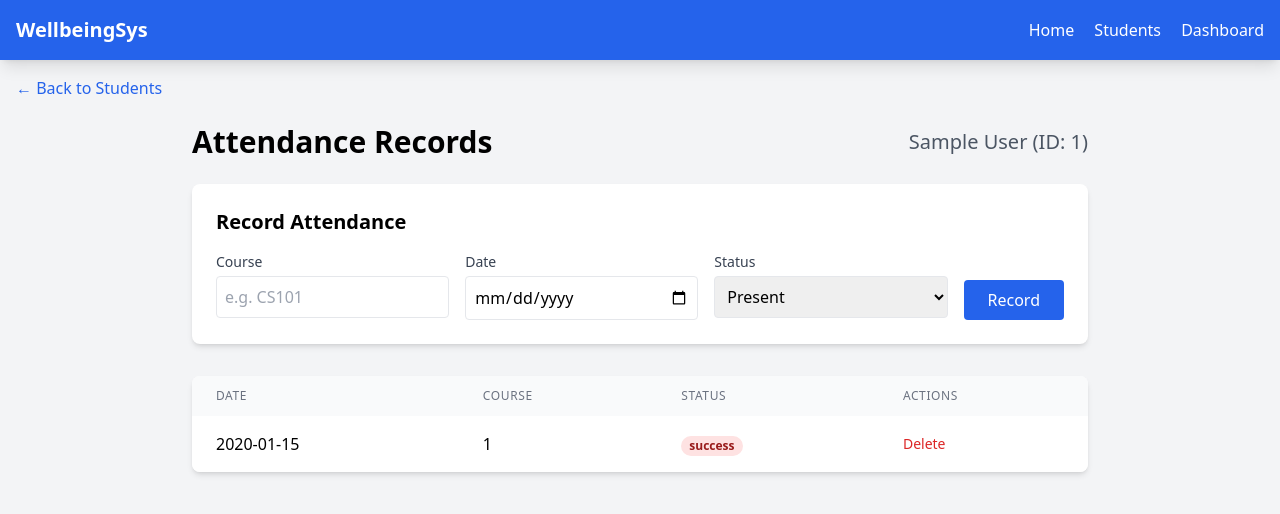
After one commit to Charbelto/Student_Wellbeing_Insights, a Flask app: page /attendance/1 in a window 1280 px wide. The commit adds this page. Shown: the top 514 px of the page. Run offline with Flask 3, Linux system fonts and the light colour scheme; tables that the repository leaves empty hold one stand-in row (values such as "Sample post"); some libraries are stand-ins or nearby versions.

Commit message:
Implement Attendance management routes and UI

```diff
--- a/app/routes.py
+++ b/app/routes.py
@@ -1,4 +1,5 @@
 from flask import Blueprint, render_template, current_app, jsonify, request, redirect, url_for, flash
+from datetime import date
 
 main_bp = Blueprint('main', __name__)
 
@@ -18,31 +19,59 @@ def add_student():
 
     try:
         current_app.student_service.create_student(name, email)
-        # flash('Student added successfully!', 'success') # Need secret key for flash
     except ValueError as e:
-        # flash(str(e), 'error')
         return render_template('students.html',
                              students=current_app.student_service.get_all_students(),
                              error=str(e))
 
     return redirect(url_for('main.students'))
 
+# --- ATTENDANCE ROUTES ---
+
+@main_bp.route('/attendance/<int:student_id>')
+def attendance_list(student_id):
+    student = current_app.student_service.get_student(student_id)
+    if not student:
+        return "Student not found", 404
+
+    records = current_app.attendance_service.get_student_attendance(student_id)
+    return render_template('attendance.html', student=student, records=records)
+
+@main_bp.route('/attendance/add', methods=['POST'])
+def add_attendance():
+    student_id = request.form.get('student_id', type=int)
+    course_id = request.form.get('course_id')
+    status = request.form.get('status')
+    date_str = request.form.get('date')
+
+    if date_str:
+        d = date.fromisoformat(date_str)
+    else:
+        d = date.today()
+
+    current_app.attendance_service.record_attendance(student_id, course_id, status, d)
+    return redirect(url_for('main.attendance_list', student_id=student_id))
+
+@main_bp.route('/attendance/delete/<int:record_id>', methods=['POST'])
+def delete_attendance(record_id):
+    student_id = request.args.get('student_id', type=int)
+    current_app.attendance_service.delete_attendance(record_id)
+    return redirect(url_for('main.attendance_list', student_id=student_id))
+
+# --- DASHBOARD ROUTES ---
+
 @main_bp.route('/dashboard')
 def dashboard():
-    # If student_id is passed, show for that student, else show list or default
     student_id = request.args.get('student_id', type=int)
 
     if not student_id:
-        # If no student selected, try to pick the first one or show empty state
         students = current_app.student_service.get_all_students()
         if students:
             return redirect(url_for('main.dashboard', student_id=students[0].id))
         else:
-            # No students at all
             return render_template('dashboard.html', summary=None, error="No students found. Please add a student first.")
 
     summary = current_app.analytics_service.get_student_wellbeing_summary(student_id)
-    # Also fetch student details to display name
     student = current_app.student_service.get_student(student_id)
     all_students = current_app.student_service.get_all_students()
 
--- /dev/null
+++ b/app/templates/attendance.html
@@ -0,0 +1,86 @@
+{% extends "base.html" %}
+
+{% block content %}
+<div class="mb-6">
+    <a href="/students" class="text-blue-600 hover:underline">&larr; Back to Students</a>
+</div>
+
+<div class="max-w-4xl mx-auto">
+    <div class="flex justify-between items-center mb-6">
+        <h1 class="text-3xl font-bold">Attendance Records</h1>
+        <div class="text-xl text-gray-600">{{ student.name }} (ID: {{ student.id }})</div>
+    </div>
+
+    <!-- Add Attendance Form -->
+    <div class="bg-white p-6 rounded-lg shadow-md mb-8">
+        <h2 class="text-xl font-semibold mb-4">Record Attendance</h2>
+        <form action="/attendance/add" method="POST" class="flex gap-4 flex-wrap">
+            <input type="hidden" name="student_id" value="{{ student.id }}">
+
+            <div class="flex-1 min-w-[200px]">
+                <label class="block text-gray-700 text-sm mb-1">Course</label>
+                <input type="text" name="course_id" placeholder="e.g. CS101" required
+                       class="w-full border p-2 rounded">
+            </div>
+
+            <div class="flex-1 min-w-[200px]">
+                <label class="block text-gray-700 text-sm mb-1">Date</label>
+                <input type="date" name="date" required
+                       class="w-full border p-2 rounded">
+            </div>
+
+            <div class="flex-1 min-w-[200px]">
+                <label class="block text-gray-700 text-sm mb-1">Status</label>
+                <select name="status" class="w-full border p-2 rounded">
+                    <option value="Present">Present</option>
+                    <option value="Absent">Absent</option>
+                    <option value="Late">Late</option>
+                </select>
+            </div>
+
+            <div class="flex items-end">
+                <button type="submit" class="bg-blue-600 text-white px-6 py-2 rounded hover:bg-blue-700">
+                    Record
+                </button>
+            </div>
+        </form>
+    </div>
+
+    <!-- Attendance List -->
+    <div class="bg-white rounded-lg shadow-md overflow-hidden">
+        <table class="min-w-full">
+            <thead class="bg-gray-50">
+                <tr>
+                    <th class="px-6 py-3 text-left text-xs font-medium text-gray-500 uppercase tracking-wider">Date</th>
+                    <th class="px-6 py-3 text-left text-xs font-medium text-gray-500 uppercase tracking-wider">Course</th>
+                    <th class="px-6 py-3 text-left text-xs font-medium text-gray-500 uppercase tracking-wider">Status</th>
+                    <th class="px-6 py-3 text-left text-xs font-medium text-gray-500 uppercase tracking-wider">Actions</th>
+                </tr>
+            </thead>
+            <tbody class="bg-white divide-y divide-gray-200">
+                {% for record in records %}
+                <tr>
+                    <td class="px-6 py-4 whitespace-nowrap">{{ record.date }}</td>
+                    <td class="px-6 py-4 whitespace-nowrap">{{ record.course_id }}</td>
+                    <td class="px-6 py-4 whitespace-nowrap">
+                        <span class="px-2 inline-flex text-xs leading-5 font-semibold rounded-full
+                            {% if record.status == 'Present' %}bg-green-100 text-green-800{% else %}bg-red-100 text-red-800{% endif %}">
+                            {{ record.status }}
+                        </span>
+                    </td>
+                    <td class="px-6 py-4 whitespace-nowrap text-sm font-medium">
+                        <form action="/attendance/delete/{{ record.id }}?student_id={{ student.id }}" method="POST" onsubmit="return confirm('Are you sure?');">
+                            <button type="submit" class="text-red-600 hover:text-red-900">Delete</button>
+                        </form>
+                    </td>
+                </tr>
+                {% else %}
+                <tr>
+                    <td colspan="4" class="px-6 py-4 text-center text-gray-500">No attendance records found.</td>
+                </tr>
+                {% endfor %}
+            </tbody>
+        </table>
+    </div>
+</div>
+{% endblock %}
--- a/app/templates/students.html
+++ b/app/templates/students.html
@@ -45,8 +45,10 @@
                     <td class="px-6 py-4 whitespace-nowrap">{{ student.id }}</td>
                     <td class="px-6 py-4 whitespace-nowrap font-medium">{{ student.name }}</td>
                     <td class="px-6 py-4 whitespace-nowrap text-gray-500">{{ student.email }}</td>
-                    <td class="px-6 py-4 whitespace-nowrap text-sm font-medium">
-                        <a href="/dashboard?student_id={{ student.id }}" class="text-blue-600 hover:text-blue-900">View Dashboard</a>
+                    <td class="px-6 py-4 whitespace-nowrap text-sm font-medium space-x-2">
+                        <a href="/dashboard?student_id={{ student.id }}" class="text-blue-600 hover:text-blue-900">Dashboard</a>
+                        <span class="text-gray-300">|</span>
+                        <a href="/attendance/{{ student.id }}" class="text-green-600 hover:text-green-900">Attendance</a>
                     </td>
                 </tr>
                 {% else %}
```
Also changed, not shown: tests/test_attendance_routes.py (added, +33 -0 lines).
